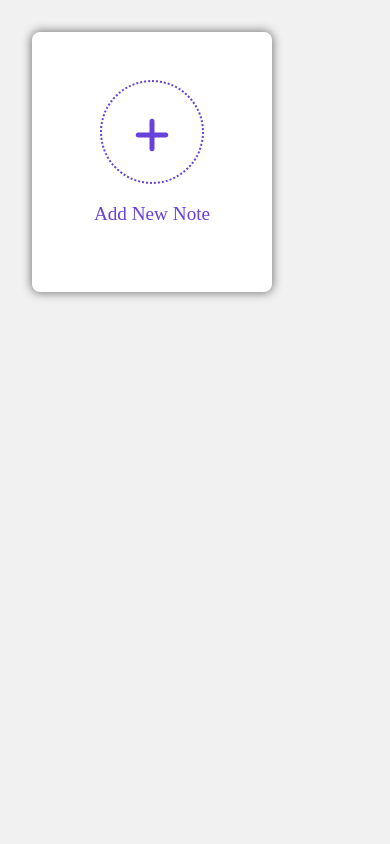
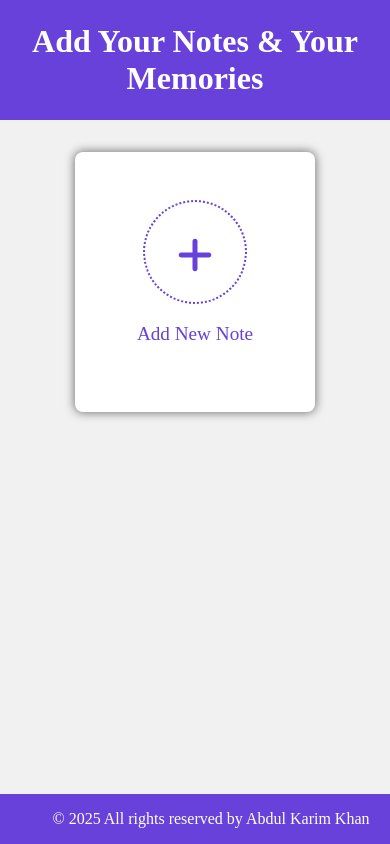
Before and after one commit to Abdul127001/Todo_Notes, a plain HTML site: page index.html in a window 390 px wide. Drawn offline with Linux system fonts and the light colour scheme; a web font is replaced by a local one.

Commit message:
Added responsiveness

```diff
--- a/index.html
+++ b/index.html
@@ -8,6 +8,9 @@
     <title>Todo App || Abdul Karim Khan</title>
 </head>
 <body>
+    <Header class="top-header">
+        <h1>Add Your Notes & Your Memories</h1>
+    </Header>
     <!-- Model Box -->
     <div class="model">
         <div class="model-box">
@@ -42,7 +45,9 @@
 
 
     </div>
-
+    <Footer>
+        <span>&copy; 2025 All rights reserved by Abdul Karim Khan</span>
+    </Footer>
 <script src="script.js"></script>
 </body>
 </html>
--- a/script.js
+++ b/script.js
@@ -34,8 +34,8 @@ let ShowNotes = () => {
     document.querySelectorAll('.note').forEach(note=>note.remove());
     notes.map((note,id)=>{
         let New_Note = ` <li class="note">
+            <p>${note.title}</p>
                 <div class="details">
-                    <p>${note.title}</p>
                     <span>${note.message}</span>
                 </div>
                 <div class="details-footer">
--- a/style.css
+++ b/style.css
@@ -13,11 +13,31 @@ body {
     background-color: #f1f1f1;
 }
 
+.top-header {
+    text-align: center;
+    background-color: var(--primary-color);
+    width: 100%;
+    padding: 0.1rem 0;
+    color: #ffffff;
+}
+
+Footer {
+    width: 100%;
+    bottom: 0;
+    position: fixed;
+    padding: 1rem;
+    background-color: var(--primary-color);
+    text-align: center;
+    color: #ffffff;
+}
+
 .wrapper {
-    margin: 2rem;
+    width: 80%;
+    margin: 2rem auto;
     display: grid;
     grid-template-columns: repeat(auto-fill, 15rem);
-    gap: 15px;
+    gap: 20px;
+    place-content: center;
 }
 
 .wrapper > li {
@@ -75,22 +95,31 @@ body {
     justify-content: space-between;
 }
 
-.note .details p {
+.note  p {
     font-size: 1.2rem;
     font-weight: 600;
-    padding-bottom: 1rem;
+    padding-bottom: 0.1rem;
     border-bottom: 1px dotted #dbd8d8;
 }
 
 .note .details span {
+   font-size: 1rem;
+}
+
+.note .details {
     text-align: justify;
-    font-size: 1rem;
+    height: 15rem;
+    white-space: wrap;
+    overflow: auto;
+    text-overflow: ellipsis;
+    overflow-y: auto;
+    scrollbar-width:none;
 }
 
 .note .details-footer {
     color: var(--primary-color);
     border-top: 1px dotted #dbd8d8;
-    padding-top: 1rem;
+    padding-top: 0.5rem;
     display: flex;
     justify-content: space-between;
     flex-direction: row;
```
